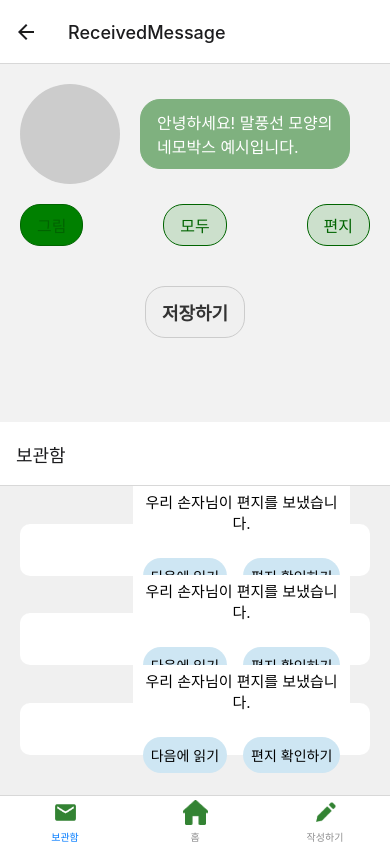
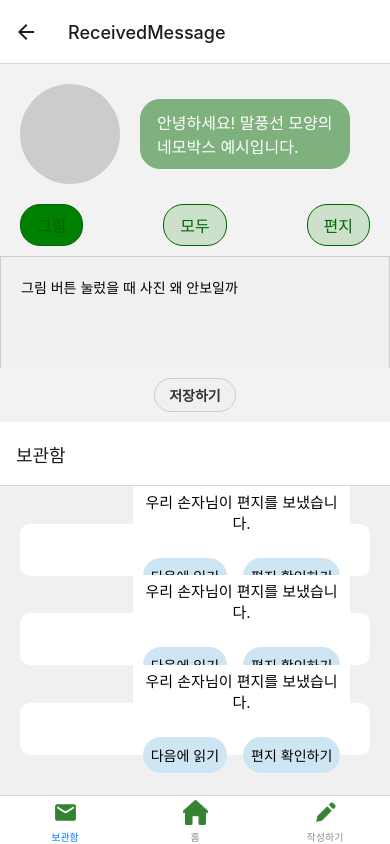
Before and after one commit to SMWU-YSY/gomaoom, a React Native app: screen /ReceivedMessage in a window 390 px wide. Built offline with nearby package versions, Linux system fonts and the light colour scheme.

Commit message:
[FEAT] 버튼 3개 동작 구현

```diff
--- a/components/ReceivedMessage.js
+++ b/components/ReceivedMessage.js
@@ -1,12 +1,65 @@
-import React, { useState } from "react";
-import { StyleSheet, View, Text, Button, Image, TouchableOpacity } from "react-native";
+import React, { useRef, useState } from "react";
+import { StyleSheet, View, Text, Button, Image, TouchableOpacity, ScrollView } from "react-native";
 import BalloonBox from '../components/BalloonBox';
 
 const ReceivedMessage = ({ navigation }) => {
     const [selectedButton, setSelectedButton] = useState('picture');
 
+    const [contentToSave, setContentToSave] = useState('');
+
+    const balloonRef = useRef(null);
+    const pictureRef = useRef(null);
+    const allRef = useRef(null);
+    const letterRef = useRef(null);
+
     const handleButtonPress = (buttonType) => {
         setSelectedButton(buttonType);
+    };
+
+    const handleSaveButtonPress = async () => {
+        let contentToSaveRef;
+        switch (selectedButton) {
+        case 'picture':
+            contentToSaveRef = pictureRef;
+            break;
+        case 'all':
+            contentToSaveRef = allRef;
+            break;
+        case 'letter':
+            contentToSaveRef = letterRef;
+            break;
+        default:
+            contentToSaveRef = balloonRef;
+            break;
+        }
+
+        if (contentToSaveRef && contentToSaveRef.current) {
+          const uri = await takeScreenshot(contentToSaveRef.current);
+          if (uri) {
+            saveToMediaLibrary(uri);
+          }
+        }
+    };
+
+    const takeScreenshot = async (viewRef) => {
+    try {
+        const uri = await viewRef.current.capture();
+        return uri;
+    } catch (error) {
+        console.error(error);
+        return null;
+    }
+    };
+
+    const saveToMediaLibrary = async (uri) => {
+    try {
+        const asset = await MediaLibrary.createAssetAsync(uri);
+        await MediaLibrary.createAlbumAsync('YourAlbumName', asset, false);
+        alert('이미지가 저장되었습니다.');
+    } catch (error) {
+        console.error(error);
+        alert('이미지 저장에 실패했습니다.');
+    }
     };
 
     return (
@@ -56,17 +109,29 @@ const ReceivedMessage = ({ navigation }) => {
                 </TouchableOpacity>
             </View>
 
-            {/* 두번째 사진 */}
-            <View style={styles.bottomImageContainer}>
-                <Image
-                source={require('gomaoom/assets/images/dailydiary.png')}
-                style={styles.image}
-                resizeMode="contain"
-                />
-            </View>
+            {/* 바뀔 View */}
+            {selectedButton === 'picture' && (
+                <ScrollView ref={pictureRef} contentContainerStyle={styles.contentContainer}>
+                    <Text>그림 버튼 눌렀을 때 사진 왜 안보일까</Text>
+                    <Image
+                        source={require('gomaoom/assets/images/dailydiary.png')}
+                        style={styles.image}
+                    />
+                </ScrollView>
+            )}
+            {selectedButton === 'all' && (
+                <ScrollView ref={allRef} contentContainerStyle={styles.contentContainer}>
+                    <Text>모두 버튼을 누를 때 바뀌는 내용이다.</Text>
+                </ScrollView>
+            )}
+            {selectedButton === 'letter' && (
+                <ScrollView ref={letterRef} contentContainerStyle={styles.contentContainer}>
+                <Text>편지 버튼을 누를 때 바뀌는 내용이다.</Text>
+                </ScrollView>
+            )}
 
             {/* 저장하기 버튼 */}
-            <TouchableOpacity style={styles.saveButton}>
+            <TouchableOpacity style={styles.saveButton} onPress={handleSaveButtonPress}>
                 <Text style={styles.saveButtonText}>저장하기</Text>
             </TouchableOpacity>
         </View>
@@ -125,19 +190,28 @@ const styles = StyleSheet.create({
       alignItems: 'center',
       marginTop: 20,
     },
+    contentContainer: {
+        paddingHorizontal: 20,
+        paddingVertical: 20,
+        marginVertical: 10,
+        borderWidth: 1,
+        borderColor: '#ccc',
+        backgroundColor: '#f0f0f0',
+        height: 150, // 크기 조절
+    },
     saveButton: {
       backgroundColor: '#f0f0f0',
-      paddingHorizontal: 16,
-      paddingVertical: 12,
+      paddingHorizontal: 14,
+      paddingVertical: 6,
       borderRadius: 20,
       borderWidth: 1,
       borderColor: '#ccc',
       alignSelf: 'center',
-      marginVertical: 20,
+      marginVertical: 10,
     },
     saveButtonText: {
       color: '#333',
-      fontSize: 18,
+      fontSize: 14,
       fontWeight: 'bold',
     },
   });
```
